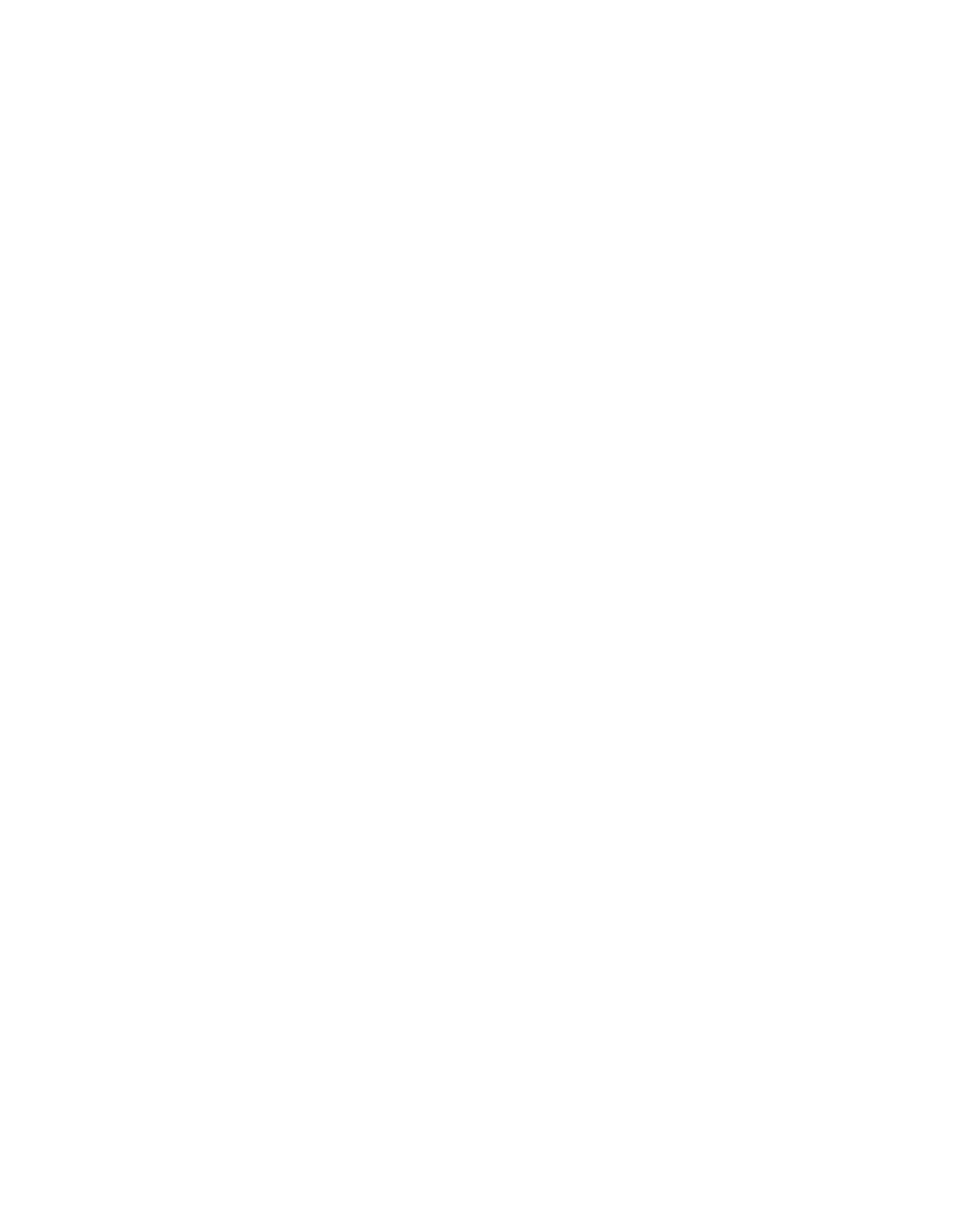
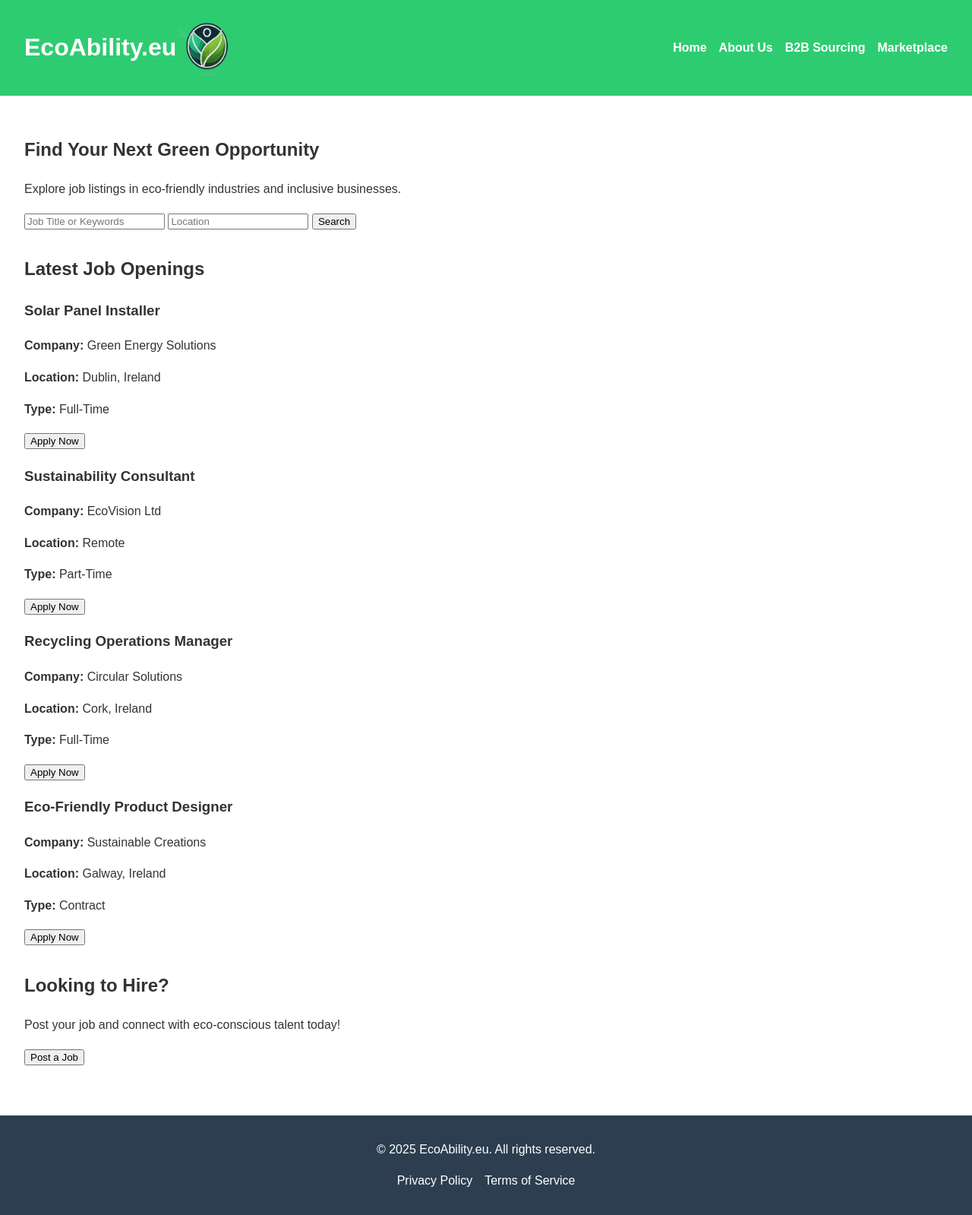
Before and after one commit to emmettmacken/ecoability, a plain HTML site: page jobs.html in a window 1280 px wide. Shown: the whole page at 76% size. Before the commit the page ends 800 px from the top, so only its background shows below. Drawn offline with Linux system fonts and the light colour scheme.

Commit message:
jobs page x

```diff
--- a/jobs.html
+++ b/jobs.html
@@ -3,9 +3,90 @@
 <head>
     <meta charset="UTF-8">
     <meta name="viewport" content="width=device-width, initial-scale=1.0">
-    <title>Document</title>
+    <title>Job Board - EcoAbility.eu</title>
+    <link rel="stylesheet" href="styles.css">
 </head>
 <body>
+    <header>
+        <div class="container">
+            <h1>EcoAbility.eu</h1>
+            <img src="EcoAbility_Logo.png" alt="EcoAbility Logo" width="80" height="80">
+            <nav>
+                <ul>
+                    <li><a href="index.html">Home</a></li>
+                    <li><a href="aboutus.html">About Us</a></li>
+                    <li><a href="b2b.html">B2B Sourcing</a></li>
+                    <li><a href="marketplace.html">Marketplace</a></li>
+                </ul>
+            </nav>
+        </div>
+    </header>
 
+    <main>
+        <section id="job-hero">
+            <div class="hero-content">
+                <h1>Find Your Next Green Opportunity</h1>
+                <p>Explore job listings in eco-friendly industries and inclusive businesses.</p>
+                <form class="search-bar">
+                    <input type="text" placeholder="Job Title or Keywords" name="job-title">
+                    <input type="text" placeholder="Location" name="location">
+                    <button type="submit">Search</button>
+                </form>
+            </div>
+        </section>
+
+        <section id="job-listings">
+            <h2>Latest Job Openings</h2>
+            <div class="job">
+                <h3>Solar Panel Installer</h3>
+                <p><strong>Company:</strong> Green Energy Solutions</p>
+                <p><strong>Location:</strong> Dublin, Ireland</p>
+                <p><strong>Type:</strong> Full-Time</p>
+                <button>Apply Now</button>
+            </div>
+
+            <div class="job">
+                <h3>Sustainability Consultant</h3>
+                <p><strong>Company:</strong> EcoVision Ltd</p>
+                <p><strong>Location:</strong> Remote</p>
+                <p><strong>Type:</strong> Part-Time</p>
+                <button>Apply Now</button>
+            </div>
+
+            <div class="job">
+                <h3>Recycling Operations Manager</h3>
+                <p><strong>Company:</strong> Circular Solutions</p>
+                <p><strong>Location:</strong> Cork, Ireland</p>
+                <p><strong>Type:</strong> Full-Time</p>
+                <button>Apply Now</button>
+            </div>
+
+            <div class="job">
+                <h3>Eco-Friendly Product Designer</h3>
+                <p><strong>Company:</strong> Sustainable Creations</p>
+                <p><strong>Location:</strong> Galway, Ireland</p>
+                <p><strong>Type:</strong> Contract</p>
+                <button>Apply Now</button>
+            </div>
+        </section>
+
+        <section id="post-job">
+            <h2>Looking to Hire?</h2>
+            <p>Post your job and connect with eco-conscious talent today!</p>
+            <button>Post a Job</button>
+        </section>
+    </main>
+
+    <footer>
+        <div class="container">
+            <p>&copy; 2025 EcoAbility.eu. All rights reserved.</p>
+            <ul>
+                <li><a href="#">Privacy Policy</a></li>
+                <li><a href="#">Terms of Service</a></li>
+            </ul>
+        </div>
+    </footer>
+
+    <script src="script.js"></script>
 </body>
 </html>
```
